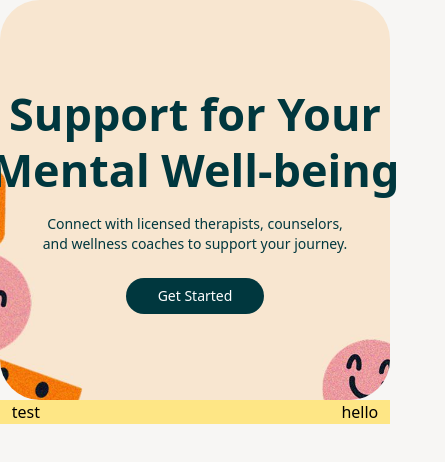
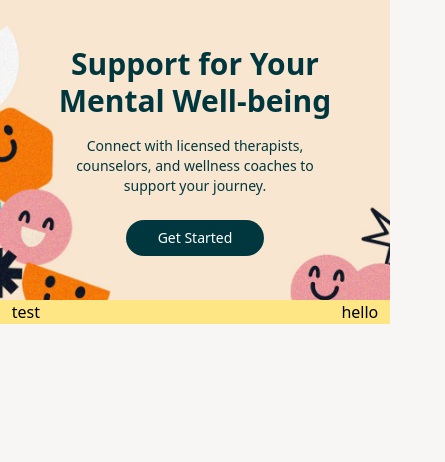
Before and after one commit to sazidhayatkhan/solus, a Next.js app: page / in a window 390 px wide. Shown: the top 462 px of the page, 445 px wide, since content can reach past the window. Built offline with nearby package versions, Linux system fonts and the light colour scheme.

Commit message:
Refactor Hero component layout for improved styling and responsiveness

```diff
--- a/src/views/page-home/components/Hero.tsx
+++ b/src/views/page-home/components/Hero.tsx
@@ -6,12 +6,16 @@ type Props = {}
 const Hero = (props: Props) => {
   return (
     <div
-      className="relative mx-auto w-full md:w-200 h-[400px] bg-cover bg-center flex items-center justify-center rounded-[40px]"
-      style={{ backgroundImage: "url('./images/hero_bg.jpg')" }}
+      className="relative w-full md:w-[800px] h-[300px] md:h-[400px] bg-cover bg-center flex items-center justify-center mx-auto rounded-0 md:rounded-[40px]"
+      style={{ backgroundImage: "url('/images/hero_bg.jpg')" }}
     >
-      <div className="text-center">
-        <h1 className="w-[500px] mx-auto text-[45px] leading-tight font-bold mb-4 text-primary">Support for Your Mental Well-being</h1>
-        <p className="w-[320px] mx-auto text-sm mb-6 text-primary">Connect with licensed therapists, counselors, and wellness coaches to support your journey.</p>
+      <div className="text-center px-4">
+        <h1 className="max-w-[80%] md:max-w-[500px] mx-auto text-3xl md:text-[45px] leading-tight font-bold mb-4 text-primary">
+          Support for Your Mental Well-being
+        </h1>
+        <p className="max-w-[74%] md:max-w-[320px] mx-auto text-sm mb-6 text-primary">
+          Connect with licensed therapists, counselors, and wellness coaches to support your journey.
+        </p>
         <Button>Get Started</Button>
       </div>
     </div>
```
